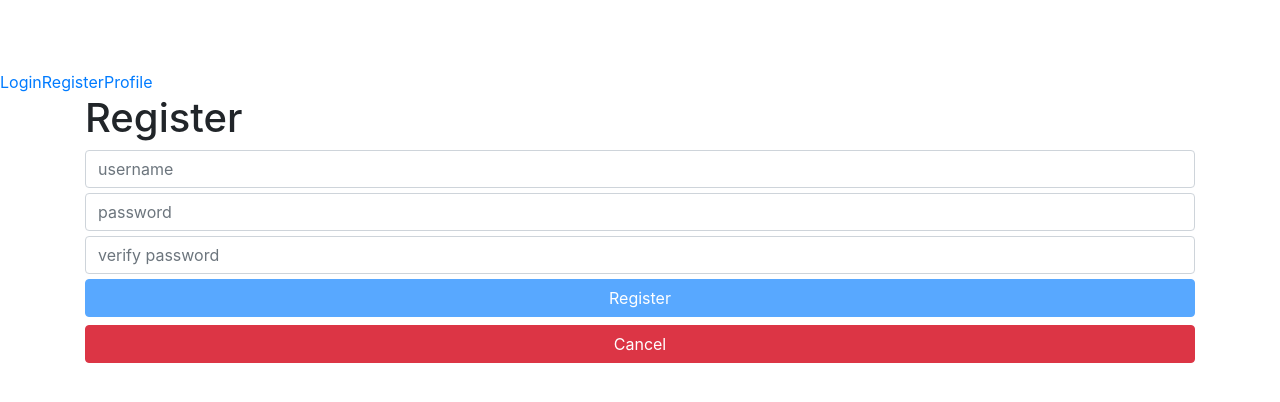
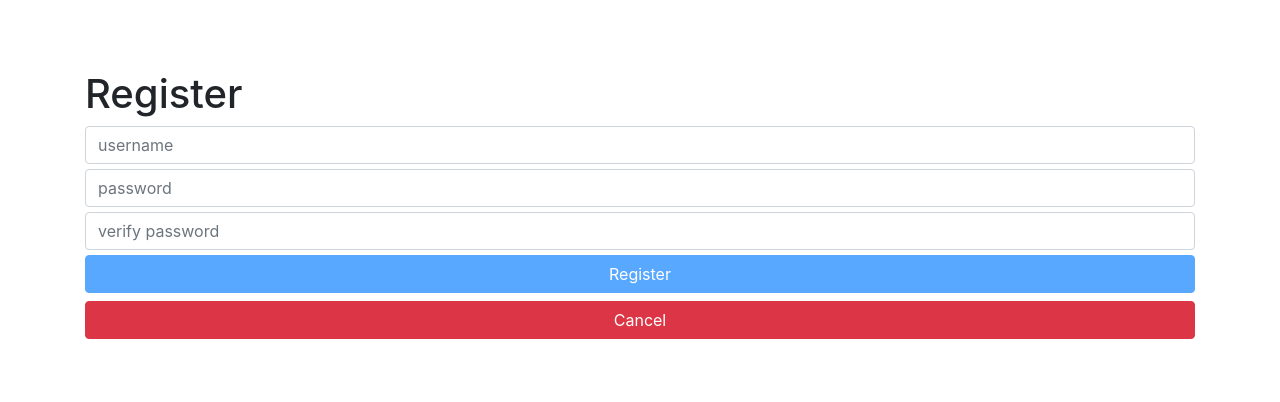
Before and after one commit to ShariceG/webdev-shariceg, an Angular app: page /register in a window 1280 px wide. Shown: the top 402 px of the page. Built offline with nearby package versions, Linux system fonts and the light colour scheme.

Commit message:
update routing and register

```diff
--- a/src/app/app-routing.module.ts
+++ b/src/app/app-routing.module.ts
@@ -14,6 +14,7 @@ import {WidgetChooserComponent} from './views/widget/widget-chooser/widget-choos
 import {WidgetEditComponent} from './views/widget/widget-edit/widget-edit.component';
 
 const routes: Routes = [
+  {path: '', component: LoginComponent},
   {path: 'login', component: LoginComponent},
   {path: 'user/:uid', component: ProfileComponent},
   {path: 'register', component: RegisterComponent},
--- a/src/app/app.component.html
+++ b/src/app/app.component.html
@@ -1,8 +1,8 @@
 <!--The content below is only a placeholder and can be replaced.-->
 
 
-<a routerLink="/login">Login</a>
-<a routerLink="/register">Register</a>
-<a routerLink="/profile">Profile</a>
+<!--<a routerLink="/login">Login</a>-->
+<!--<a routerLink="/register">Register</a>-->
+<!--<a routerLink="/profile">Profile</a>-->
 
 <router-outlet></router-outlet>
--- a/src/app/views/user/register/register.component.html
+++ b/src/app/views/user/register/register.component.html
@@ -13,12 +13,12 @@
            class="form-control"
            ngModel required #username="ngModel"
            placeholder="username"/>
-    <input type="text"
+    <input type="password"
            name = "password"
            class="form-control"
            ngModel required #password="ngModel"
            placeholder="password"/>
-    <input type="text"
+    <input type="password"
            name = "vpass"
            class="form-control"
            ngModel required #vpass="ngModel"
```
Also changed, not shown: 2 other files (tests, documents, lock files or other folders).
